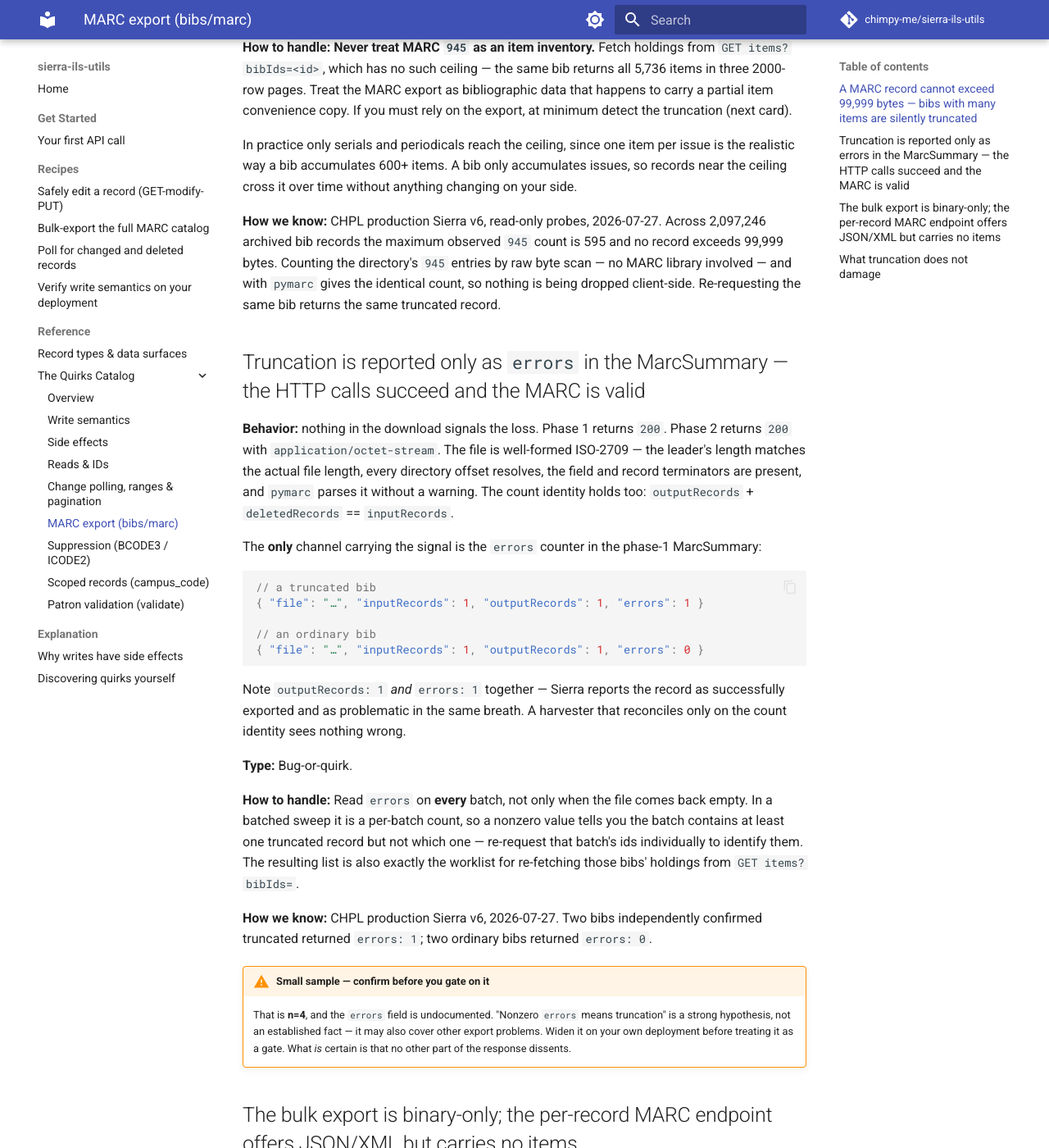
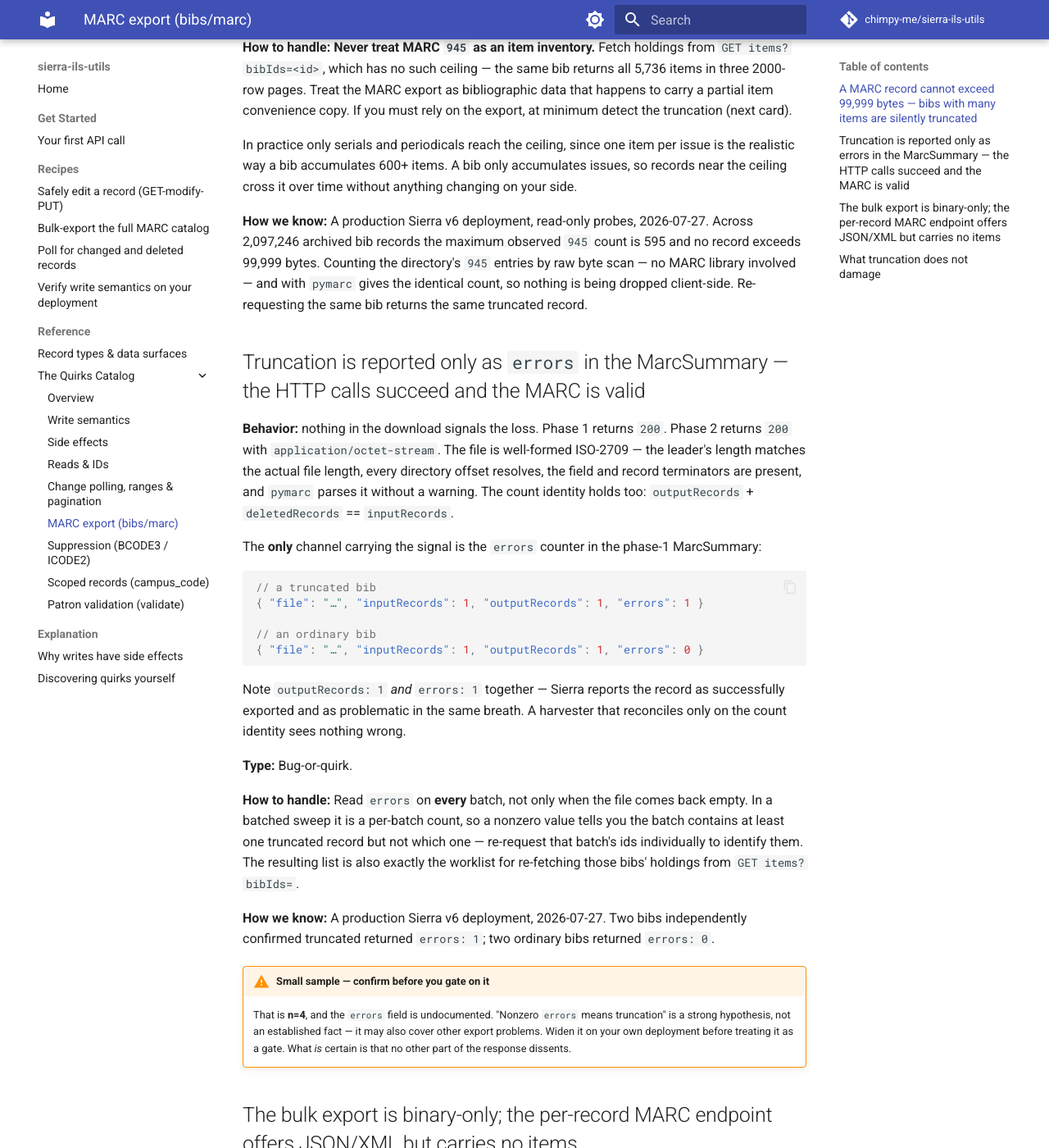
Before and after one commit to chimpy-me/sierra-ils-utils, an MkDocs documentation site: the page built from docs/reference/quirks/marc-export.md, in a window 1280 px wide and 1400 px high, scrolled down 939 px. Shown: the whole window at 82% size. Built offline with MkDocs 1.6.1 and Material for MkDocs 9.7.7, drawn with Linux system fonts in a browser that asks for light colours; comment, search, counter and statistics services are not loaded; some of the changed text lies outside the part shown.

Commit message:
docs(quirks): drop institution name from MARC export evidence lines
The three "How we know" lines named the deployment, which trips the docs
leak-lint denylist and breaks the catalog's institution-neutral convention —
neighbouring entries say "a production bib-harvest project", not who ran it.
Reworded to "a production Sierra v6 deployment"; the measurements, dates, and
bib ids are unchanged.

Co-Authored-By: Claude Opus 5 (1M context) <noreply@anthropic.com>

```diff
--- a/docs/reference/quirks/marc-export.md
+++ b/docs/reference/quirks/marc-export.md
@@ -45,7 +45,7 @@ In practice only serials and periodicals reach the ceiling, since one item per i
 way a bib accumulates 600+ items. A bib only accumulates issues, so records near the ceiling cross it
 over time without anything changing on your side.
 
-**How we know:** CHPL production Sierra v6, read-only probes, 2026-07-27. Across 2,097,246 archived
+**How we know:** A production Sierra v6 deployment, read-only probes, 2026-07-27. Across 2,097,246 archived
 bib records the maximum observed `945` count is 595 and no record exceeds 99,999 bytes. Counting the
 directory's `945` entries by raw byte scan — no MARC library involved — and with `pymarc` gives the
 identical count, so nothing is being dropped client-side. Re-requesting the same bib returns the same
@@ -81,7 +81,7 @@ truncated record but not which one — re-request that batch's ids individually
 resulting list is also exactly the worklist for re-fetching those bibs' holdings from
 `GET items?bibIds=`.
 
-**How we know:** CHPL production Sierra v6, 2026-07-27. Two bibs independently confirmed truncated
+**How we know:** A production Sierra v6 deployment, 2026-07-27. Two bibs independently confirmed truncated
 returned `errors: 1`; two ordinary bibs returned `errors: 0`.
 
 !!! warning "Small sample — confirm before you gate on it"
@@ -157,7 +157,7 @@ Beware `?expand=items` specifically — a `200` with no error makes it look like
 Because the per-record endpoints are a direct record read rather than an export job, they also carry
 no `errors` key — the signal described in the previous card exists only in the two-phase summary.
 
-**How we know:** CHPL production Sierra v6, 2026-07-27. Same bib on the same day through all three
+**How we know:** A production Sierra v6 deployment, 2026-07-27. Same bib on the same day through all three
 surfaces: 504 fields / 464 × `945` from the bulk export; 38 fields / 0 × `945` from both
 `marc-in-json` and `marc-xml`. Query-parameter spellings on `bibs/marc` were rejected `400`; the
 `Accept`-header spellings were probed individually against `bibs/{id}/marc`; the item-inclusion
```
